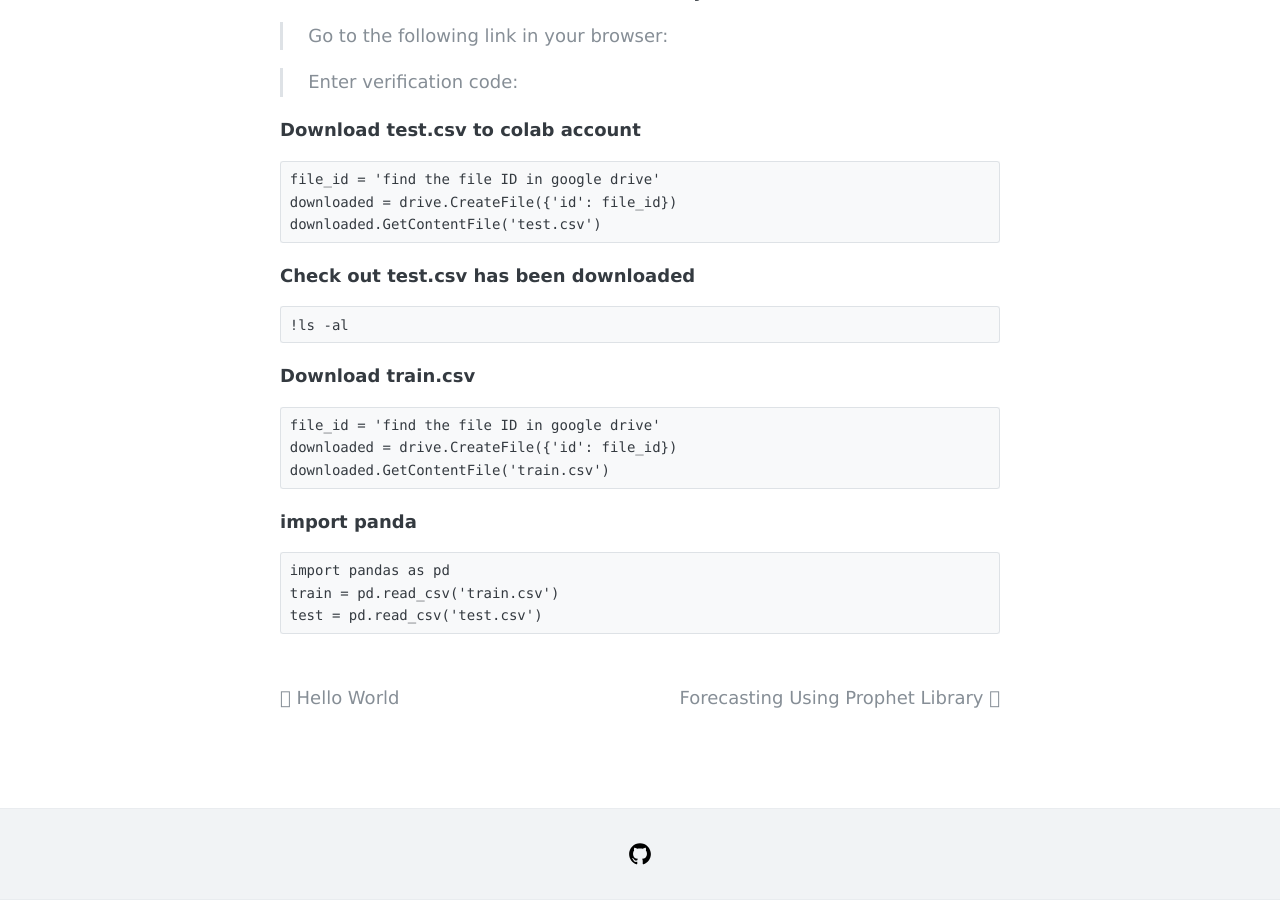
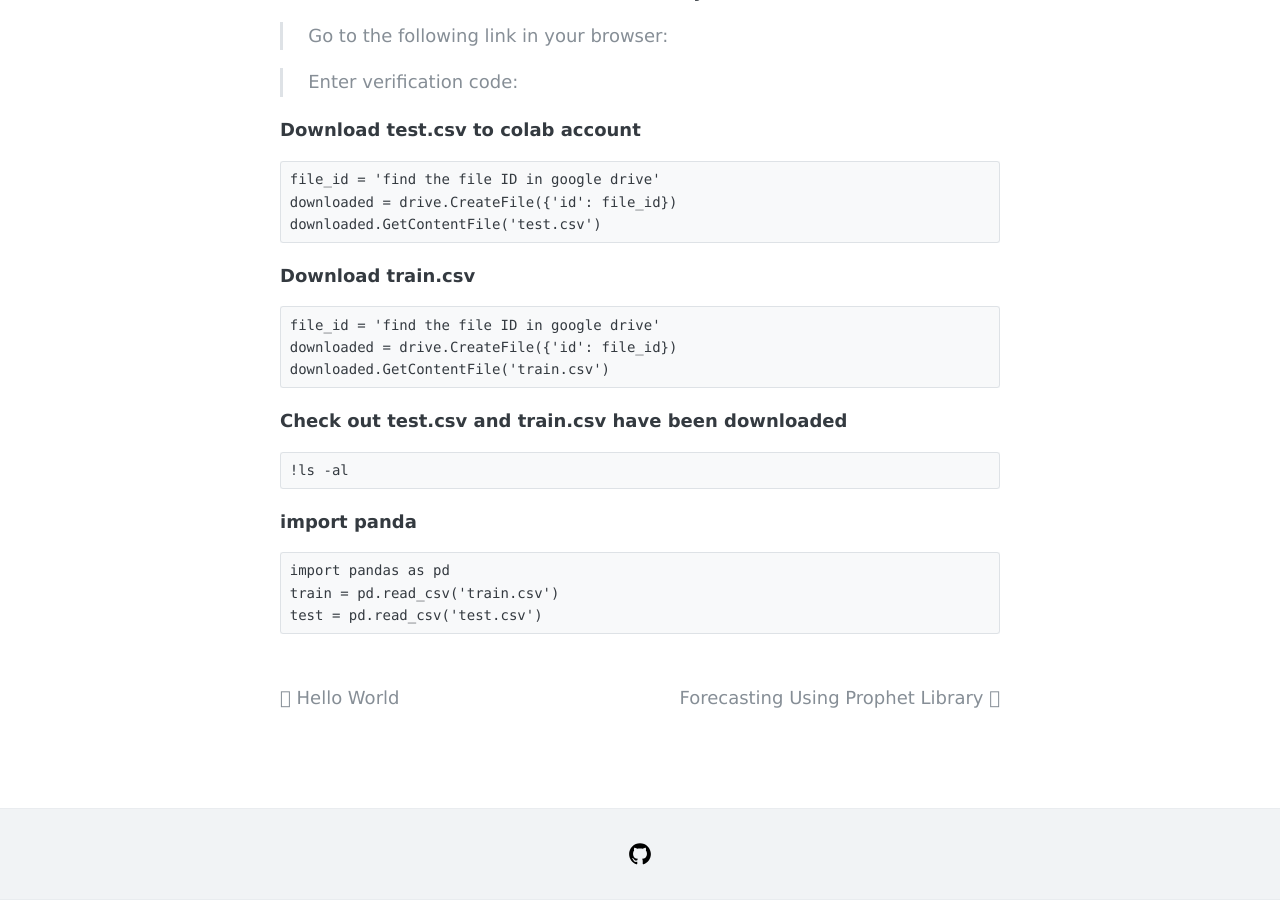
Before and after one commit to jae250/jae250.github.io, a Jekyll site: the page built from _posts/2019-04-02-Titanic-ML.md, in a window 1280 px wide and 900 px high, scrolled down 655 px. Built offline with Jekyll 4.4.1, drawn with Linux system fonts in a browser that asks for light colours; our own code applies the rules of GitHub Pages for plain Markdown files.

Commit message:
Update 2019-04-02-Titanic-ML.md

````diff
--- a/_posts/2019-04-02-Titanic-ML.md
+++ b/_posts/2019-04-02-Titanic-ML.md
@@ -28,11 +28,6 @@ file_id = 'find the file ID in google drive'
 downloaded = drive.CreateFile({'id': file_id})
 downloaded.GetContentFile('test.csv')
 ```
-##### Check out test.csv has been downloaded
-
-```
-!ls -al
-```
 
 ##### Download train.csv
 
@@ -42,6 +37,12 @@ downloaded = drive.CreateFile({'id': file_id})
 downloaded.GetContentFile('train.csv')
 ```
 
+##### Check out test.csv and train.csv have been downloaded
+
+```
+!ls -al
+```
+
 ##### import panda
 
 ```
````
